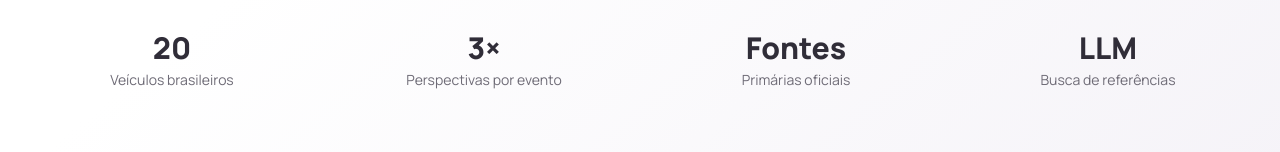
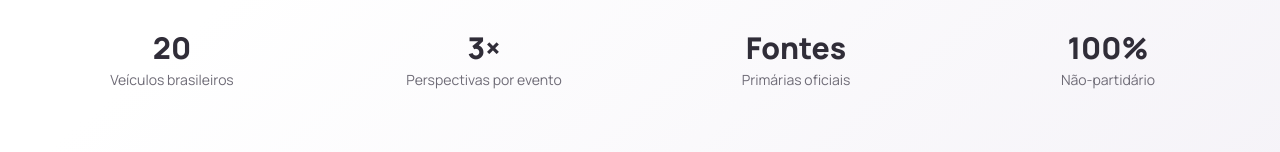
Before and after one commit to gustavosx1/Prisma-Landing-Page, a Next.js app: page / in a window 1280 px wide. Shown: the part 800-952 px from the top of the page. Built offline with nearby package versions, Linux system fonts and the light colour scheme.

Commit message:
(feat): adicionando todos os links

```diff
--- a/components/sections/FinalCTA.tsx
+++ b/components/sections/FinalCTA.tsx
@@ -55,8 +55,7 @@
 
           {/* Reassurance */}
           <p className="text-sm text-slate-500">
-            Grátis para sempre no plano básico&nbsp;·&nbsp;Sem cartão de
-            crédito&nbsp;·&nbsp;Cancele quando quiser
+            Grátis para sempre no plano básico&nbsp;·&nbsp;Cancele quando quiser
           </p>
         </motion.div>
       </div>
--- a/components/sections/Hero.tsx
+++ b/components/sections/Hero.tsx
@@ -39,7 +39,7 @@
   { value: "20",   label: "Veículos brasileiros" },
   { value: "3×",   label: "Perspectivas por evento" },
   { value: "Fontes", label: "Primárias oficiais" },
-  { value: "LLM", label: "Busca de referências" },
+  { value: "100%", label: "Não-partidário" },
 ];
 
 export function Hero() {
```
